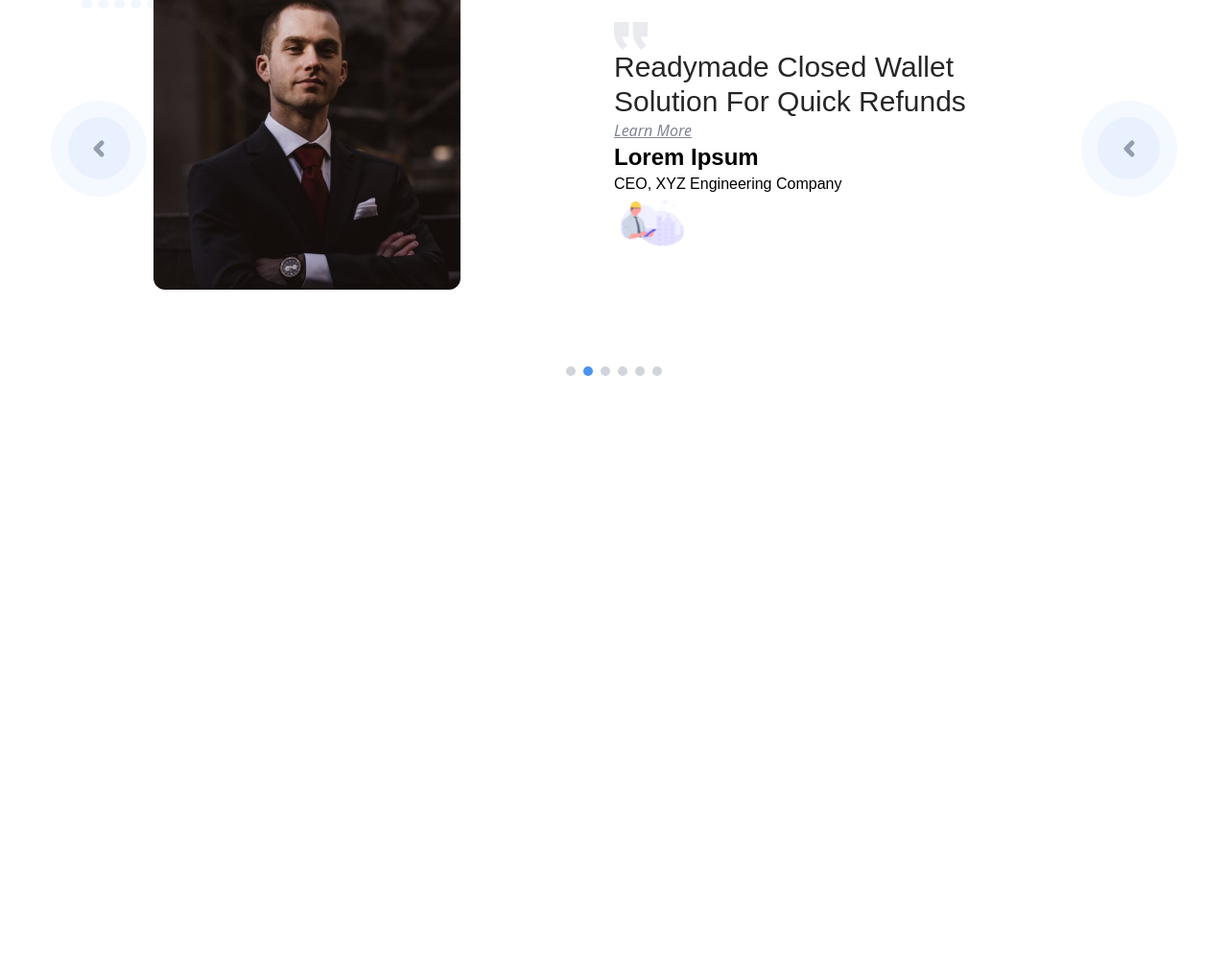
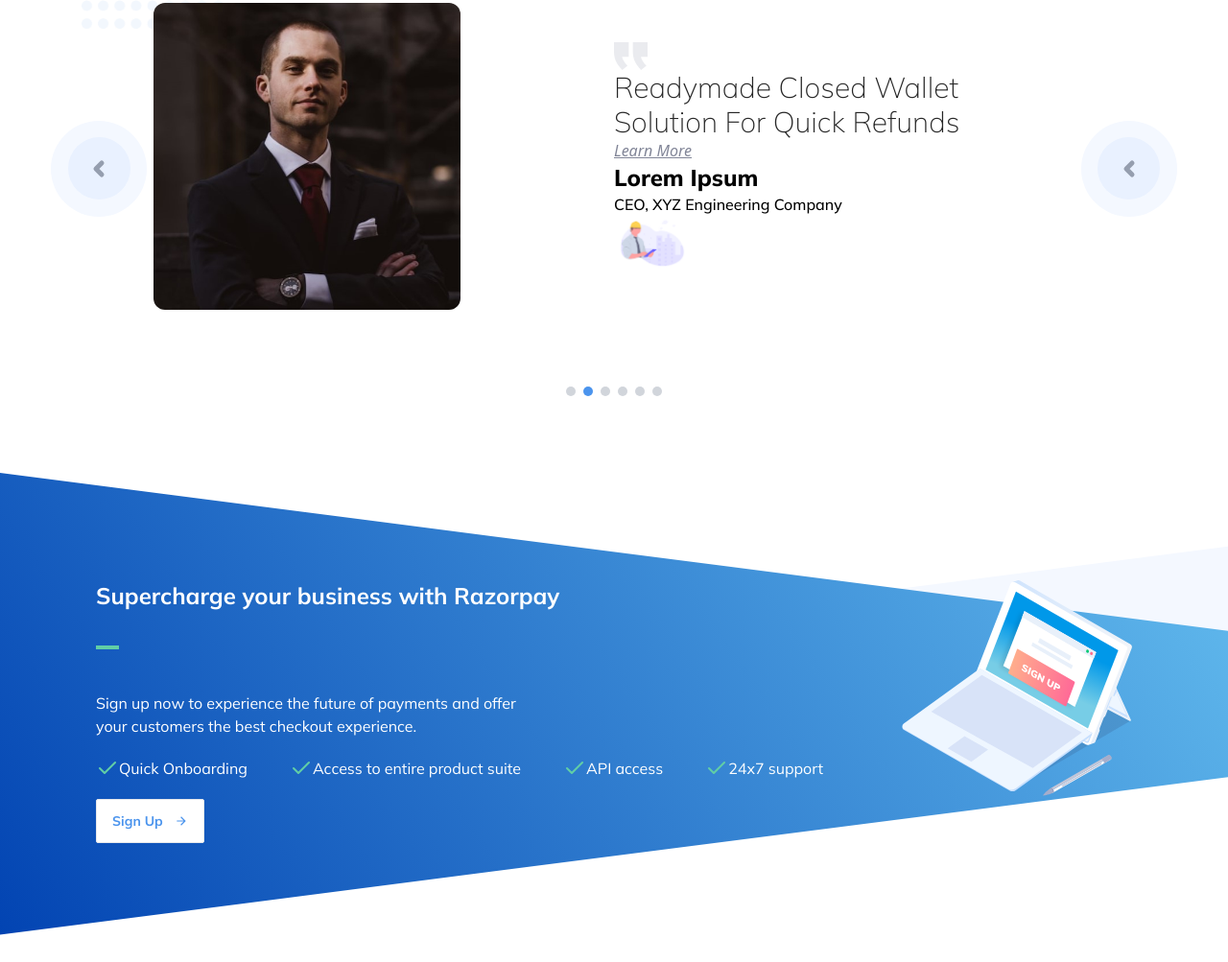
Before and after one commit to Rishi2k3/razorpay_clone, a website built with Vite: page index.html in a window 1280 px wide. Shown: the part 6316-7319 px from the top of the page at 96% size. Before the commit the page ends 6788 px from the top, so only its background shows below. Built offline with nearby package versions, Linux system fonts and the light colour scheme.

Commit message:
cta section

```diff
--- a/index.html
+++ b/index.html
@@ -8,6 +8,12 @@
     <link rel="stylesheet" href="main.css">
     <script src="https://unpkg.com/feather-icons"></script>
     <title>Razorpay</title>
+
+    <!-- google font -->
+    <link rel="preconnect" href="https://fonts.googleapis.com" />
+    <link rel="preconnect" href="https://fonts.gstatic.com" crossorigin />
+    <link href="https://fonts.googleapis.com/css2?family=Mulish:wght@200;300;400;500;600;700;800;900&display=swap"
+        rel="stylesheet" />
 
     <style>
         .corefeaturesection {
@@ -29,6 +35,10 @@
                 top: -50%
             }
 
+        }
+
+        .ctasection {
+            background-size: 100% 100%;
         }
     </style>
 </head>
@@ -506,7 +516,7 @@
 
         <!-- feature section 2 -->
 
-        <section class="bg-[url(./images/feature-section-2BG.svg)] pt-[10rem] bg-no-repeat mt-14 bg-cover pb-[300px]">
+        <section class="bg-[url(./images/feature-section-2BG.svg)] pt-[10rem]  bg-no-repeat mt-14 bg-cover pb-[300px] ">
 
             <div class=" w-11/12 max-w-[1080px] pt-4 mx-auto relative mt-10 ">
                 <!-- manage haeding  -->
@@ -1049,7 +1059,7 @@
 
                         <p class="font-mullish font-medium ">CEO, XYZ Engineering Company</p>
 
-            <img src="./images/fake-company-logo.png" alt="" width="80px" height="40px" >
+                        <img src="./images/fake-company-logo.png" alt="" width="80px" height="40px">
                     </div>
                 </div>
 
@@ -1073,6 +1083,68 @@
 
         </section>
 
+        <!-- CTA  -->
+
+        <section class="bg-[url(./images/CTABg.svg)] w-full  bg-no-repeat bg-cover h-full relative ctasection min-h-[510px]">
+
+            <!-- main content box  -->
+
+            <div class="w-11/12 max-w-[1080px] flex flex-row mx-auto relative items-center justify-between space-x-20 pt-16">
+
+                <!-- left part -->
+                <div class="flex flex-col gap-5 mt-12">
+
+                    <h2 class="font-mullish font-bold text-white text-2xl">
+                        Supercharge your business with Razorpay</h2>
+
+                    <div class="w-6 h-1 bg-greenLight  my-4 mb-6"></div>
+
+                    <p class=" font-mullish text-white"> Sign up now to experience the future of payments and offer
+                        <br>your customers the best checkout experience.</p>
+
+                        <ul class="flex flex-row flex-wrap gap-x-11 text-white gap-y-3">
+                            <li class="font-mullish text-white flex flex-row ">
+                              <i data-feather="check" class="text-greenLight"></i>
+                              <span>Quick Onboarding
+                              </span>
+                            </li>
+                            <li class="font-mullish text-white flex flex-row ">
+                              <i data-feather="check" class="text-greenLight"></i>
+                              <span>Access to entire product suite
+
+                              </span>
+                            </li>
+                            <li class="font-mullish text-white flex flex-row ">
+                              <i data-feather="check" class="text-greenLight"></i>
+                              <span>API access
+
+                              </span>
+                            </li>
+                            <li class="font-mullish text-white flex flex-row ">
+                              <i data-feather="check" class="text-greenLight"></i>
+                              <span>24x7 support
+                              </span>
+                            </li>
+                          </ul>
+
+                    <button class="min-w-[32px] font-mullish text-sm font-bold bg-white text-lightBlue300 border flex
+        rounded-sm items-center hover:text-lightBlue500 transition-all duration-200 py-3 px-4 place-self-start">
+                        Sign Up
+                        <svg viewBox="0 0 24 24" focusable="false" class="w-[14px] h-[14px] ml-3">
+                            <path fill="currentColor" d="M12 4l-1.41 1.41L16.17 11H4v2h12.17l-5.58 5.59L12 20l8-8z">
+                            </path>
+                        </svg>
+                    </button>
+
+                </div>
+
+                <!-- right part -->
+
+                <img src="./images/ctaImg.svg" alt=""
+                width="240px"
+                height="282px">
+            </div>
+        </section>
 
 
     </div>
```
Also changed, not shown: 1 other file. Lines whose indentation alone changed are shown as unchanged.
